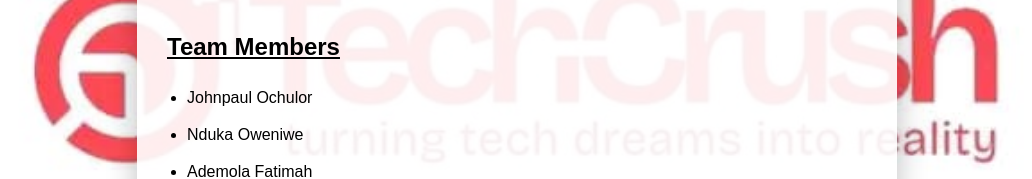
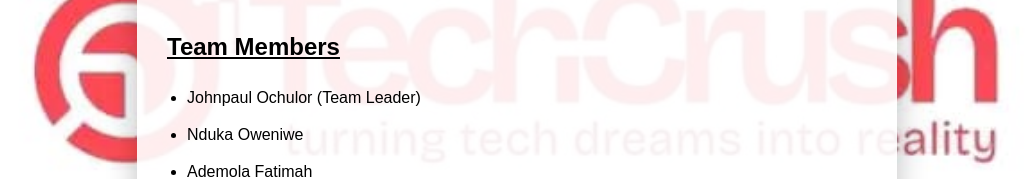
Before and after one commit to Johnpaul-Ochulor/dictionary-lookup-app, a website: page public/about.html in a window 1280 px wide. Shown: the part 365-544 px from the top of the page, without its empty margins (123-1155 px from the left). Drawn offline with Linux system fonts and the light colour scheme.

Commit message:
Added Team leader Identification

```diff
--- a/public/about.html
+++ b/public/about.html
@@ -50,7 +50,7 @@
 
     <h2>Team Members</h2>
     <ul>
-      <li>Johnpaul Ochulor</li>
+      <li>Johnpaul Ochulor (Team Leader)</li>
       <li>Nduka Oweniwe</li>
       <li>Ademola Fatimah</li>
       <li>Thanks Agbeble</li>
```
